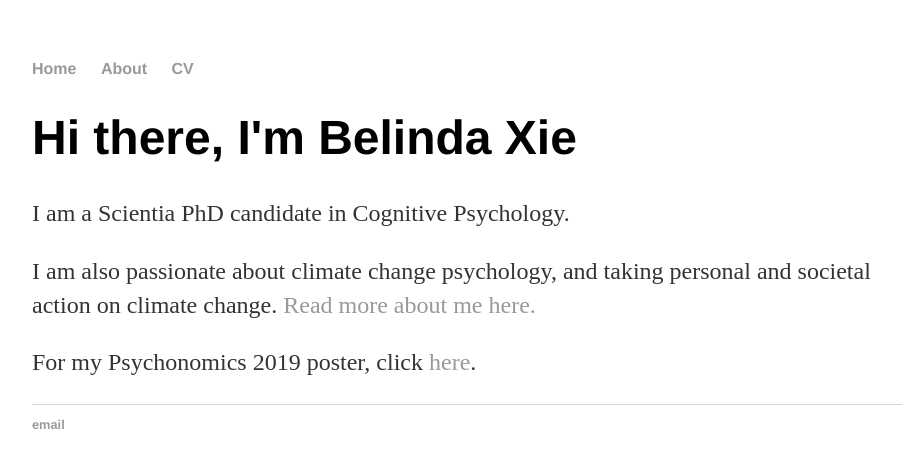
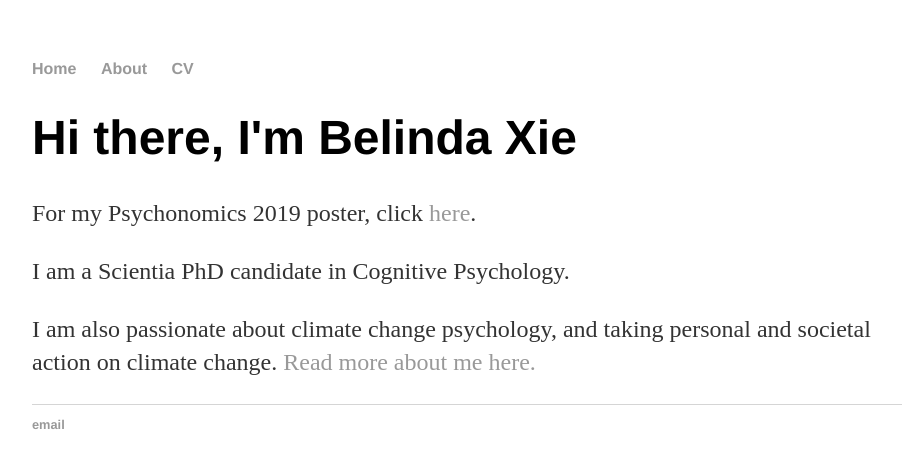
Before and after one commit to belindaxie/belindaxie.github.io, a Jekyll site: the page built from index.html, in a window 1280 px wide. Shown: the top 468 px of the page, without its empty margins (160-1062 px from the left). Built offline with Jekyll 4.4.1, drawn with Linux system fonts in a browser that asks for light colours; part of the change alters nothing that is shown.

```diff
--- a/index.html
+++ b/index.html
@@ -4,6 +4,6 @@ title: Belinda Xie
 ---
 <div class="blurb">
 	<h1>Hi there, I'm Belinda Xie</h1>
+	<p>For my Psychonomics 2019 poster, click <a href="/PsychonomicPoster_draft2.pdf">here</a>.</p>
 	<p>I am a Scientia PhD candidate in Cognitive Psychology.</p><p>I am also passionate about climate change psychology, and taking personal and societal action on climate change. <a href="/about">Read more about me here.</a></p>
-	<p>For my Psychonomics 2019 poster, click <a href="/PsychonomicPoster_draft2.pdf">here</a>.</p>
 </div><!-- /.blurb -->
```
